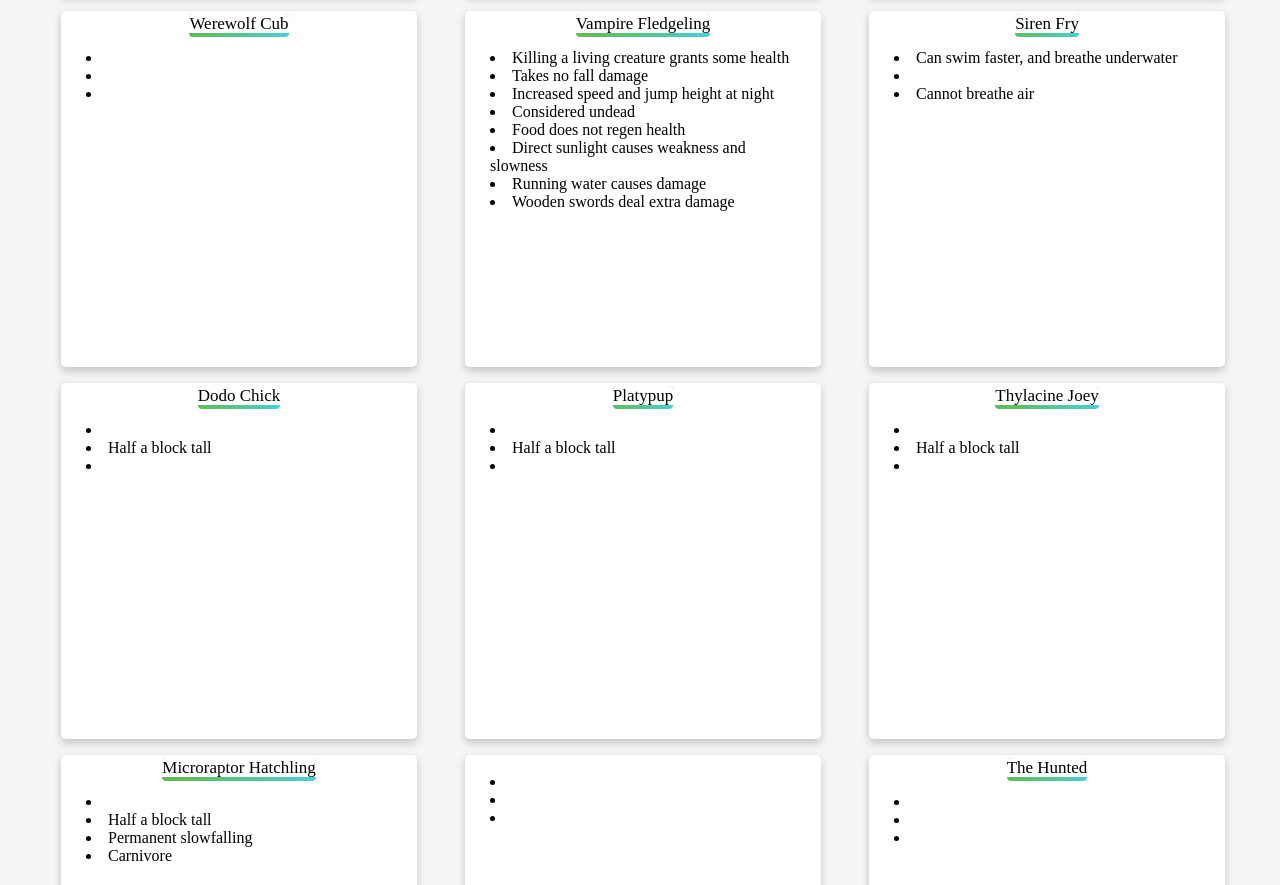
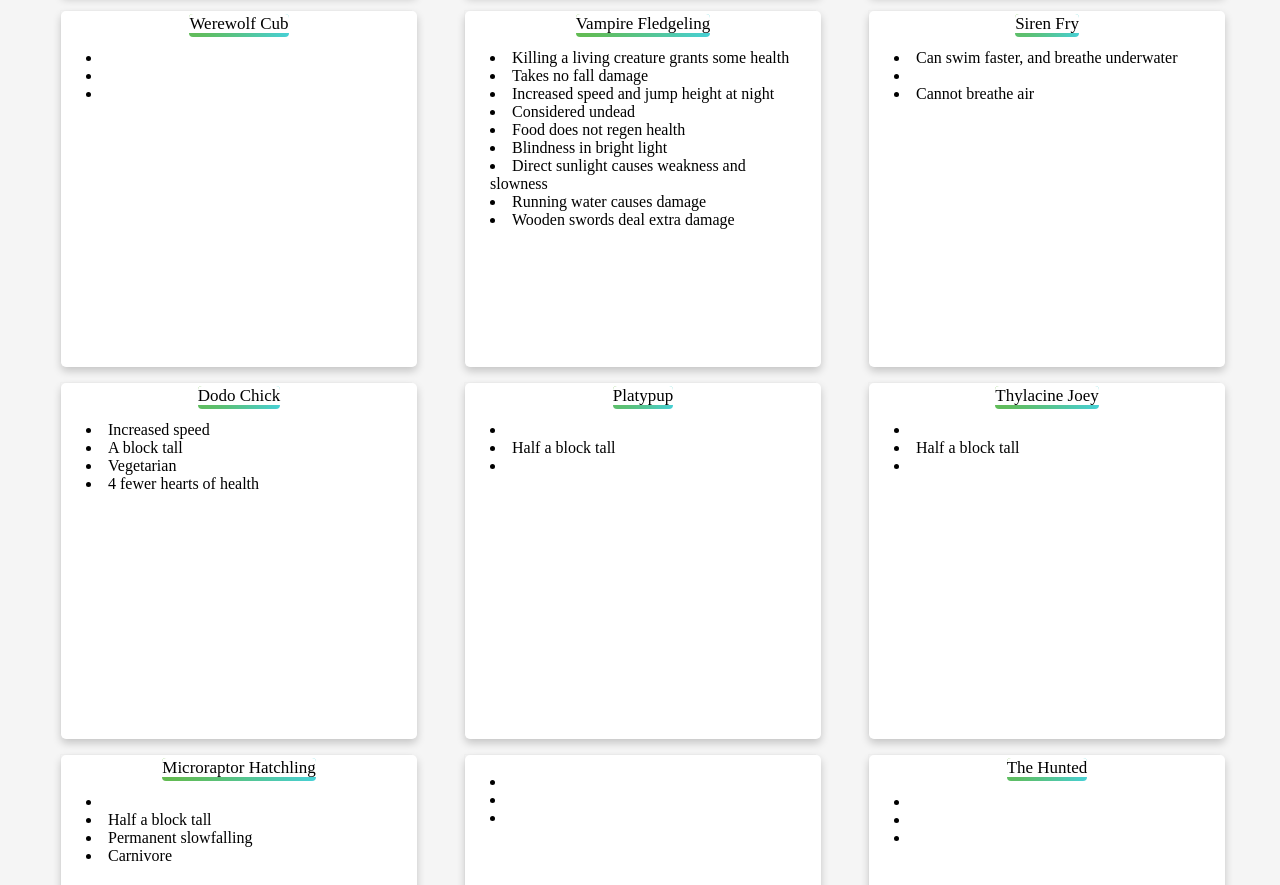
Before and after one commit to synfy/metamorphosis-raf, a plain HTML site: page docs/index.html in a window 1280 px wide. Shown: the part 1540-2425 px from the top of the page. Drawn offline with Linux system fonts and the light colour scheme.

Commit message:
Finishing dodo

```diff
--- a/docs/index.html
+++ b/docs/index.html
@@ -281,6 +281,7 @@
                   <li class="positive">Increased speed and jump height at night</li>
                   <li class="neutral">Considered undead</li>
                   <li class="negative">Food does not regen health</li>
+                  <li class="negative">Blindness in bright light</li>
                   <li class="negative">Direct sunlight causes weakness and slowness</li>
                   <li class="negative">Running water causes damage</li>
                   <li class="negative">Wooden swords deal extra damage</li>
@@ -293,10 +294,12 @@
                 <ul>
                   <li class="positive">Killing a living creature grants some health</li>
                   <li class="positive">Takes no fall damage</li>
+                  <li class="positive">Night vision</li>
                   <li class="positive">Increased speed and jump height at night</li>
                   <li class="positive">Making direct eye contact with an entity gives them weakness</li>
                   <li class="neutral">Considered undead</li>
                   <li class="neutral">Do not need to eat</li>
+                  <li class="negative">Blindness in bright light</li>
                   <li class="negative">Food does not regen health</li>
                   <li class="negative">Direct sunlight causes weakness and slowness</li>
                   <li class="negative">Running water causes damage</li>
@@ -343,9 +346,10 @@
               <span class="originName">Dodo Chick</span>
               <div style="text-align: left;">
                 <ul>
-                  <li class="positive"></li>
-                  <li class="neutral">Half a block tall</li>
-                  <li class="negative"></li>
+                  <li class="positive">Increased speed</li>
+                  <li class="neutral">A block tall</li>
+                  <li class="negative">Vegetarian</li>
+                  <li class="negative">4 fewer hearts of health</li>
                 </ul>
               </div>
             </div>
@@ -353,9 +357,11 @@
               <span class="originName">Dodo</span>
               <div style="text-align: left;">
                 <ul>
-                  <li class="positive"></li>
-                  <li class="neutral">A block tall</li>
-                  <li class="negative"></li>
+                  <li class="positive">Increased speed</li>
+                  <li class="neutral">A block and a half tall</li>
+                  <li class="neutral">Drops a feather every morning</li>
+                  <li class="negative">Vegetarian</li>
+                  <li class="negative">2 fewer hearts health</li>
                 </ul>
               </div>
             </div>
```
